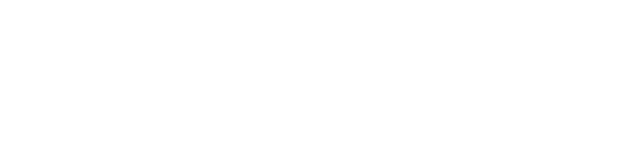
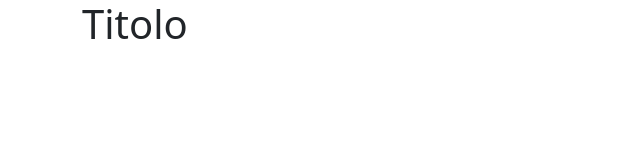
Before and after one commit to WalterFrongia/vue-hello, a plain HTML site: page index.html in a window 1280 px wide. Shown: the whole page, without its empty margins (0-640 px from the left). Drawn offline with nearby package versions, Linux system fonts and the light colour scheme.

Commit message:
Implementazione titolo con dati js

```diff
--- a/index.html
+++ b/index.html
@@ -21,8 +21,13 @@
 </head>
 <body>
 
-
-
+    <div class="container" id = "root">
+        <div class="row">
+            <div class="col-12 ">
+                <h1> {{title}} </h1>
+            </div>
+        </div>
+    </div>
     <script src="myscript.js">
     </script>
 </body>
--- a/myscript.js
+++ b/myscript.js
@@ -0,0 +1,20 @@
+// Stampare a schermo un messaggio all’interno di un h1, utilizzando i data.
+
+
+let app = new Vue(
+{
+    el: '#root',
+    data: {
+        title :"Titolo",
+    }
+});
+
+
+
+
+
+
+
+
+
+// Bonus: Aggiungere alla pagina un’immagine, presa anch’essa da un data.
```
